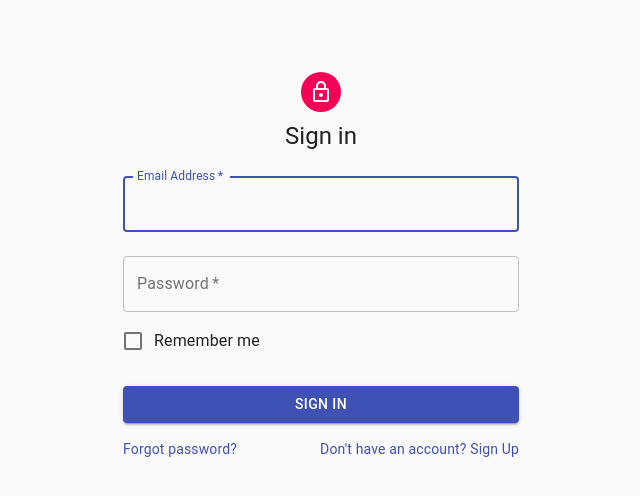
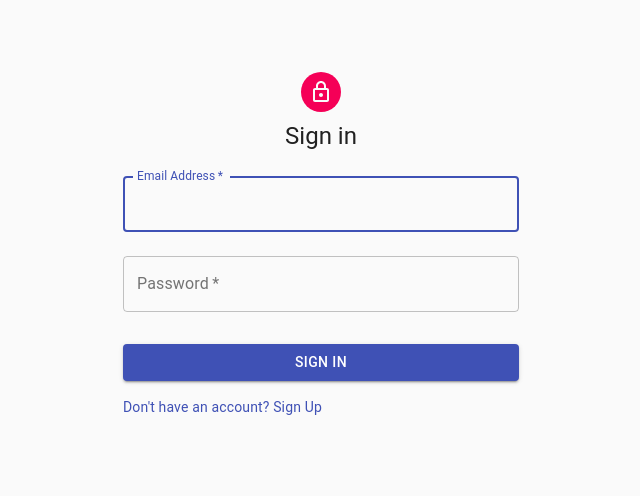
Before and after one commit to tophat-cloud/cumulus-front, a React (Create React App) app: page /signin in a window 1280 px wide. Shown: the top 496 px of the page, without its empty margins (319-959 px from the left). Built offline with nearby package versions, Linux system fonts and the light colour scheme.

Commit message:
:fire: Remove unnecessary UI from signin

```diff
--- a/src/sign-in/SignIn.js
+++ b/src/sign-in/SignIn.js
@@ -90,10 +90,10 @@ export default function SignIn() {
             autoComplete="current-password"
             {...register('password')}
           />
-          <FormControlLabel
+          {/* <FormControlLabel
             control={<Checkbox value="remember" color="primary" />}
             label="Remember me"
-          />
+          /> */}
           <Button
             type="submit"
             fullWidth
@@ -105,11 +105,11 @@ export default function SignIn() {
             Sign In
           </Button>
           <Grid container>
-            <Grid item xs>
+            {/* <Grid item xs>
               <Link href="#" variant="body2">
                 Forgot password?
               </Link>
-            </Grid>
+            </Grid> */}
             <Grid item>
               <Link href="/signup" variant="body2">
                 {"Don't have an account? Sign Up"}
```
